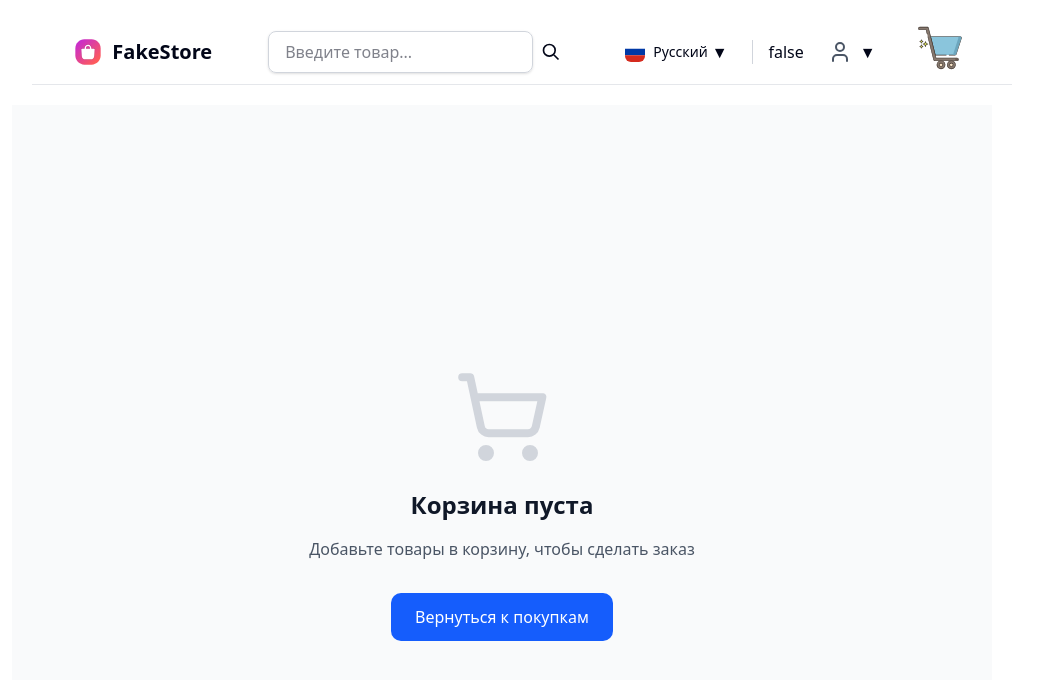
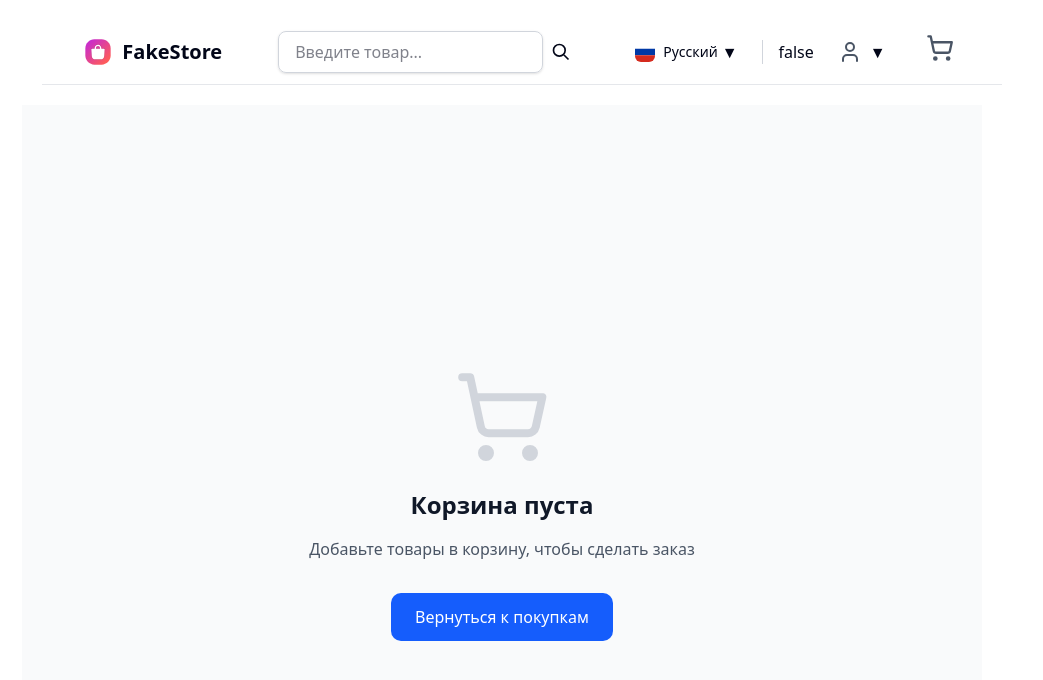
Before and after one commit to sundstorm91/e-commerce-App, a React (Vite) app: page /cart in a window 1280 px wide. Shown: the top 680 px of the page, without its empty margins (138-1181 px from the left). Built offline with nearby package versions, Linux system fonts and the light colour scheme.

Commit message:
style: add interactivity to shopCartIcon

```diff
--- a/src/components/app-header/Header.tsx
+++ b/src/components/app-header/Header.tsx
@@ -8,8 +8,8 @@ import en from '../../assets/svg/ca.svg';
 import { useLanguageStore } from '@/service/store/language.store';
 import { useUserStore } from '@/service/store/user.store';
 import { useUIstore } from '@/service/store/ui.store';
-import { Divide, UserIcon } from 'lucide-react';
-import cartLogo from '../../assets/svg/cart-2.svg';
+import { UserIcon, ShoppingCart } from 'lucide-react';
+import { useCartStore } from '@/service/store/cart.store';
 
 /* switch languages */
 interface UILanguages {
@@ -47,6 +47,9 @@ export const Header = () => {
   const { currentUser, isAuth, logout } = useUserStore();
   const { openModal } = useUIstore();
   const navigate = useNavigate();
+
+  /* ! */
+  const { items } = useCartStore();
 
   const selectedLanguages = languages.find(
     (lang) => lang.value === currentLanguage
@@ -170,11 +173,17 @@ export const Header = () => {
             }
           />
         </div>
+
         <NavLink
           to="/cart"
-          className=" text-white rounded-2xl p-2 mb-2 hover:bg-gray-100 "
+          className="relative rounded-2xl p-2 mb-2 hover:bg-blue-50 transition-all duration-200 group"
         >
-          <img src={cartLogo} alt="cart-logo" className="w-12 h-12" />
+          {items.length > 0 && (
+            <div className="absolute -top-1 -right-1 bg-blue-600 text-white rounded-full w-5 h-5 text-xs flex items-center justify-center font-medium ring-2 ring-white">
+              {items.length}
+            </div>
+          )}
+          <ShoppingCart className="h-7 w-7 text-gray-600 group-hover:text-blue-600 group-hover:scale-110 transition-all duration-200" />
         </NavLink>
       </div>
     </header>
--- a/src/components/checkout/CheckoutProgress.tsx
+++ b/src/components/checkout/CheckoutProgress.tsx
@@ -1,4 +1,3 @@
-import { useEffect } from 'react';
 import { Spinner } from '../spinner/spinner';
 
 export const CheckoutProgress = () => {
--- a/src/components/checkout/CheckoutSuccess.tsx
+++ b/src/components/checkout/CheckoutSuccess.tsx
@@ -1,11 +1,10 @@
 import { useCartStore } from '@/service/store/cart.store';
 import { useOrderStore } from '@/service/store/order.store';
-import { useEffect, useRef, useState } from 'react';
+import { useRef, useState } from 'react';
 
 export const CheckoutSuccess = () => {
   const [orderNumber, setOrderNumber] = useState('');
 
-  // useRef флаг чтобы избежать дублирования в StrictMode
   const hasOrderBeenCreated = useRef(false);
 
   if (!hasOrderBeenCreated.current) {
```
